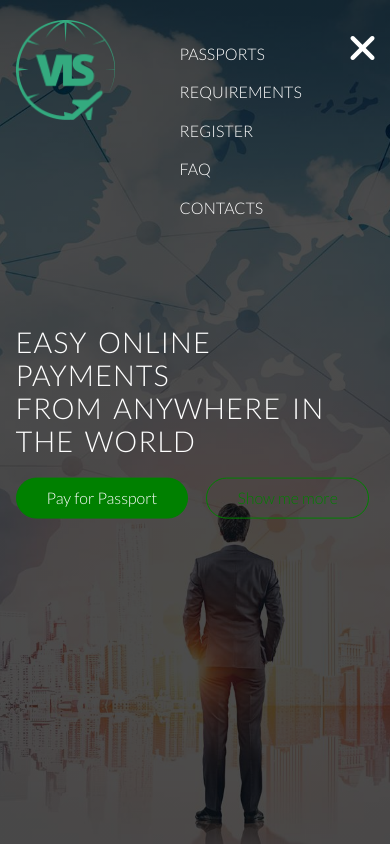
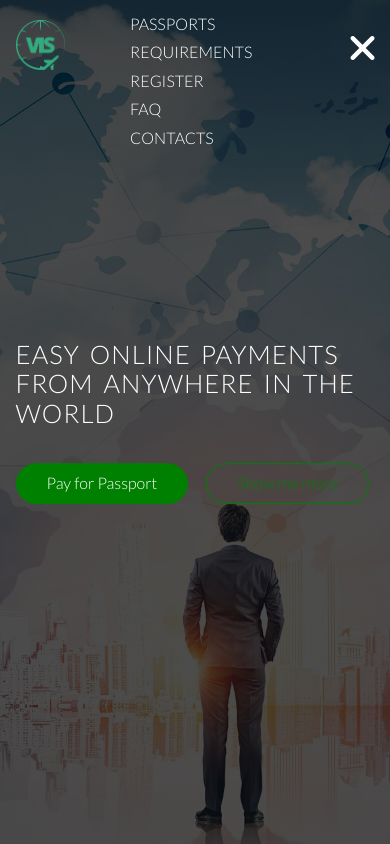
Before and after one commit to ikeamadi/visembassy, a plain HTML site: page index.html in a window 390 px wide. Both pictures are taken after a click on the link 362 px from the left and 48 px from the top of the page. Shown: the top 844 px of the page. Drawn offline with nearby package versions, Linux system fonts and the light colour scheme; files whose address does not match are found by name.

Commit message:
Update queries.css

```diff
--- a/Resources/css/queries.css
+++ b/Resources/css/queries.css
@@ -116,4 +116,21 @@
     section {padding: 25px 0;}
     contact-form {width: 100%;}
 
+	h1 {font-size: 160%; }
+
+	#btn-show-more { margin-top: 15px;}
+
+	.main-nav {
+        float: left;
+        margin-top: 10px;
+        margin-left: 25px;
+    }
+
+	.logo {
+		height: 50px;
+	}
+
+	 .main-nav li a:link,
+	 .main-nav li a:visited { padding: 5px 0;}
+
 }
```
